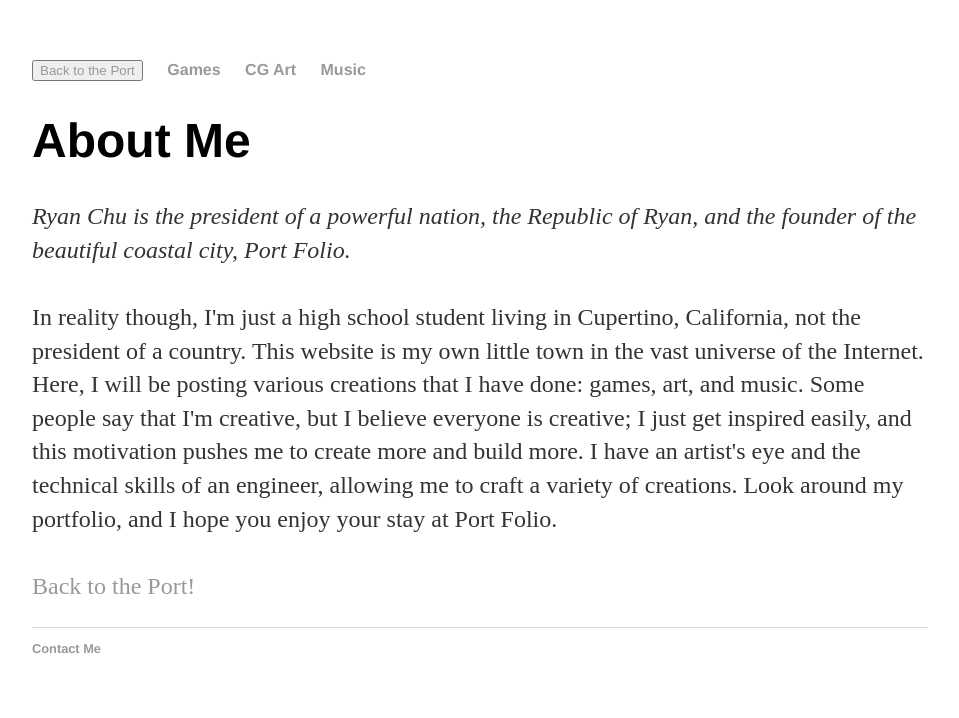
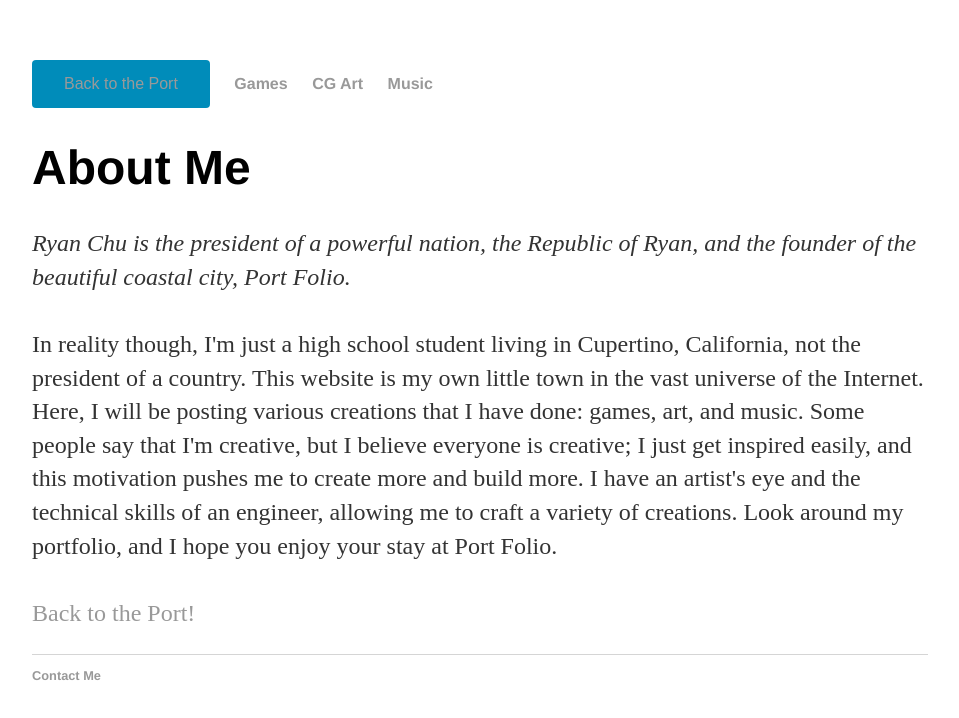
Before and after one commit to ChuRyan/about, a plain HTML site: page index.html in a window 1280 px wide. Shown: the whole page, without its empty margins (160-1119 px from the left). Drawn offline with Linux system fonts and the light colour scheme.

Commit message:
Update index.html

```diff
--- a/index.html
+++ b/index.html
@@ -21,7 +21,7 @@
 	<body>
 		<nav>
     		<ul>
-        		<li><button type="button"><a href="/">Back to the Port</a></button></li>
+        		<li><button class="button"><a href="/">Back to the Port</a></button></li>
 	        	<li><a href="/games">Games</a></li>
         		<li><a href="/cg">CG Art</a></li>
         		<li><a href="/music">Music</a></li>
```
